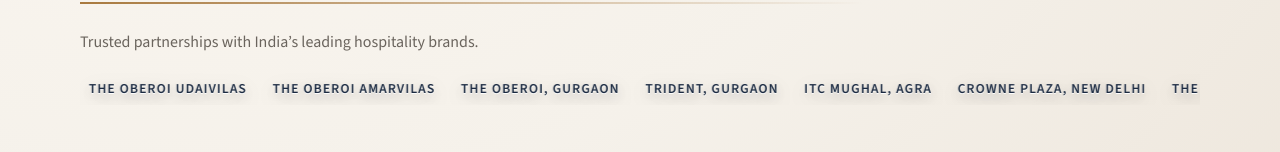
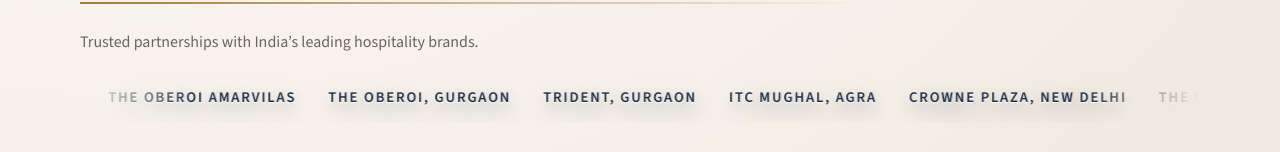
Before and after one commit to rahullpandey/rahul-engineering, a Next.js app: page / in a window 1280 px wide. Shown: the part 2645-2797 px from the top of the page. Built offline with nearby package versions, Linux system fonts and the light colour scheme; no server answers; the database is empty.

Commit message:
Update collaborations to floating 3D marquee

```diff
--- a/app/globals.css
+++ b/app/globals.css
@@ -410,55 +410,57 @@ textarea {
   position: relative;
   overflow: hidden;
   border: none;
-  background: none;
+  background: transparent;
   box-shadow: none;
-  padding: 0.25rem 0;
+  padding: 0.75rem 0;
+  mask-image: linear-gradient(90deg, transparent 0%, #000 10%, #000 90%, transparent 100%);
+  -webkit-mask-image: linear-gradient(90deg, transparent 0%, #000 10%, #000 90%, transparent 100%);
 }
 
 .logo-track {
   display: inline-flex;
-  gap: 1.4rem;
-  padding: 0 0.5rem;
+  gap: 2rem;
+  padding: 0 2rem;
   white-space: nowrap;
 }
 
 .logo-pill {
   display: inline-flex;
   align-items: center;
-  padding: 0.2rem 0.1rem;
+  padding: 0.2rem 0;
   border-radius: 0;
   border: none;
   background: transparent;
   color: #1b2a41;
   font-weight: 700;
   text-transform: uppercase;
-  letter-spacing: 0.08em;
-  font-size: 0.85rem;
+  letter-spacing: 0.12em;
+  font-size: 0.92rem;
   white-space: nowrap;
   text-shadow:
-    0 1px 0 rgba(255, 255, 255, 0.9),
-    0 4px 14px rgba(27, 42, 65, 0.28);
-  filter: drop-shadow(0 6px 10px rgba(27, 42, 65, 0.12));
+    0 1px 0 rgba(255, 255, 255, 0.95),
+    0 6px 18px rgba(27, 42, 65, 0.35);
+  filter: drop-shadow(0 10px 14px rgba(27, 42, 65, 0.18));
   transform: translateZ(0);
   transition: transform 0.2s ease, text-shadow 0.2s ease, color 0.2s ease;
 }
 
 .logo-pill:hover {
-  transform: translateY(-2px);
+  transform: translateY(-3px);
   color: #0f1624;
   text-shadow:
     0 1px 0 rgba(255, 255, 255, 0.95),
-    0 6px 18px rgba(27, 42, 65, 0.35);
+    0 10px 22px rgba(27, 42, 65, 0.45);
 }
 
 .logo-slider {
   overflow-x: auto;
-  scroll-snap-type: x mandatory;
+  scroll-behavior: smooth;
   -webkit-overflow-scrolling: touch;
 }
 
 .logo-track {
-  animation: logo-scroll 28s linear infinite;
+  animation: logo-scroll 36s linear infinite;
   width: max-content;
 }
 
@@ -475,7 +477,7 @@ textarea {
     transform: translateX(0);
   }
   100% {
-    transform: translateX(-40%);
+    transform: translateX(-50%);
   }
 }
 
--- a/app/page.js
+++ b/app/page.js
@@ -16,6 +16,8 @@ export default async function HomePage({ searchParams }) {
     ...GROUP_ORDER.filter((group) => groupedCollaborations[group]?.length),
     ...Object.keys(groupedCollaborations).filter((group) => !GROUP_ORDER.includes(group))
   ];
+  const marqueeItems = groupNames.flatMap((group) => groupedCollaborations[group]);
+  const marqueeLoop = [...marqueeItems, ...marqueeItems];
   let projects = [];
   let hotels = [];
   let dbAvailable = true;
@@ -241,9 +243,9 @@ export default async function HomePage({ searchParams }) {
         </div>
         <div className="logo-slider">
           <div className="logo-track">
-            {groupNames.flatMap((group) => groupedCollaborations[group]).map((item) => (
+            {marqueeLoop.map((item, index) => (
               <a
-                key={`${item.group}-${item.name}`}
+                key={`${item.group}-${item.name}-${index}`}
                 className="logo-pill"
                 href={item.url}
                 target="_blank"
```
